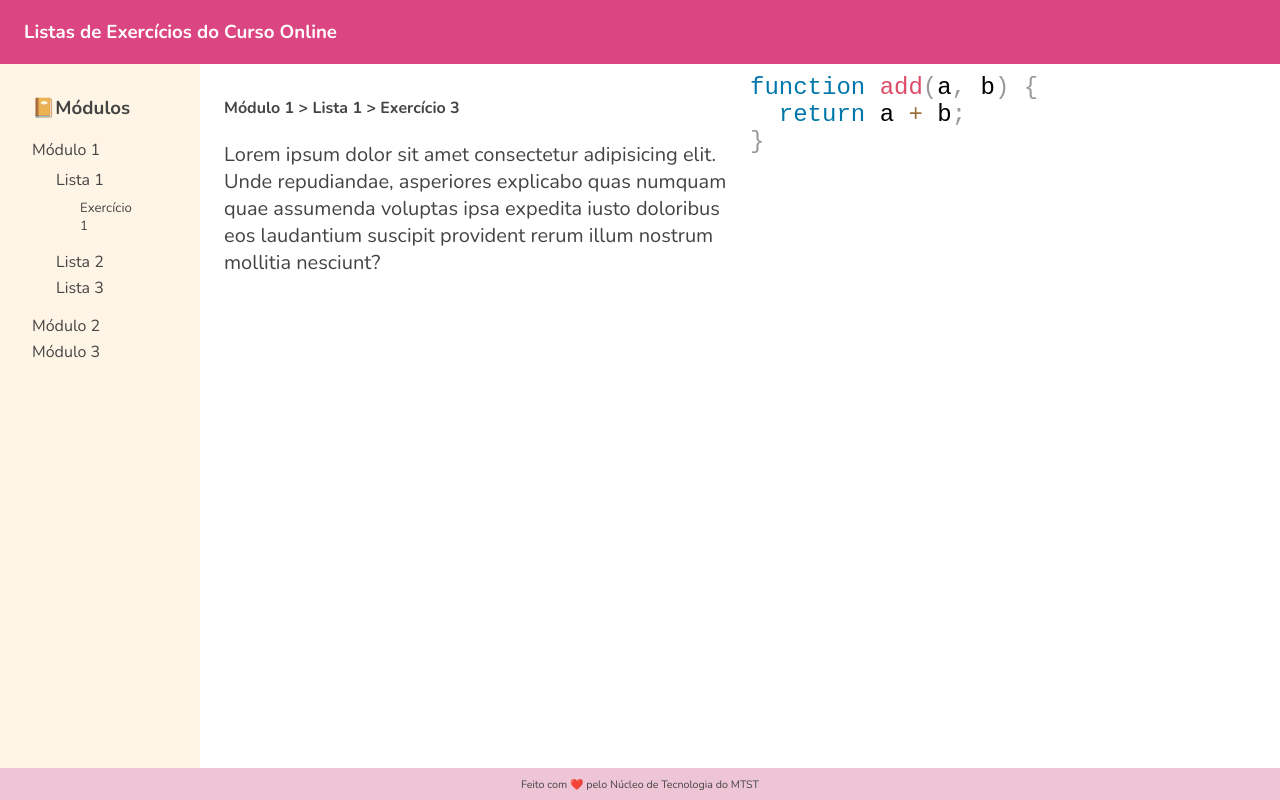
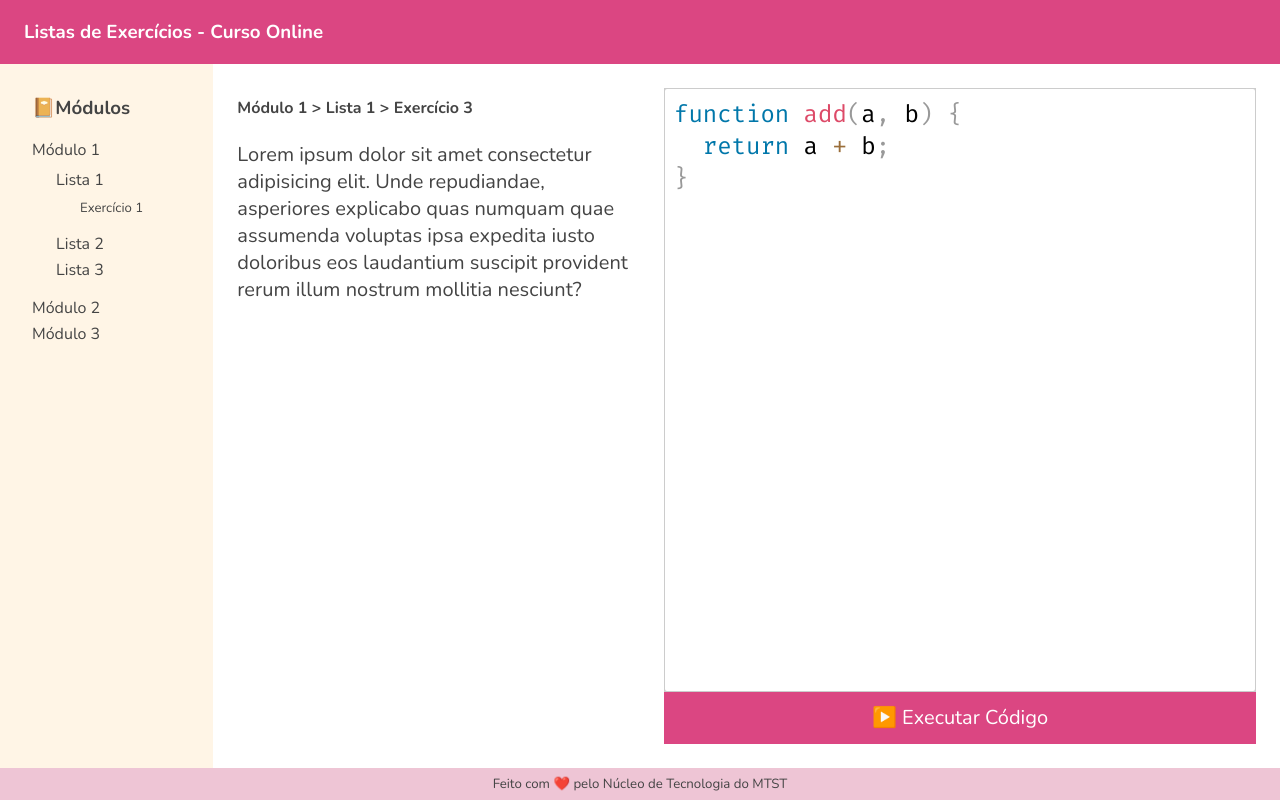
Before and after one commit to andrebnf/nt-listas-excc, a Next.js app: page / in a window 1280 px wide. Built offline with nearby package versions, Linux system fonts and the light colour scheme.

Commit message:
editor layout, smaller overall layout fixes

```diff
--- a/components/exerciseCode.tsx
+++ b/components/exerciseCode.tsx
@@ -1,17 +1,55 @@
+import { useState } from "react";
+import Editor from "react-simple-code-editor";
+import { highlight, languages } from "prismjs";
 import styled from "styled-components";
 
-const ExerciseDetailsContainer = styled.div`
-  padding-top: ${({theme}) => theme.space[2]};
-  padding-left: ${({theme}) => theme.space[2]};
-  padding-right: ${({theme}) => theme.space[4]};
+import 'prismjs/components/prism-clike';
+import 'prismjs/components/prism-javascript';
+import 'prismjs/themes/prism.css'; //Example style, you can use another
+import { FullWidthButton } from "./fullWidthButton";
+
+const ExerciseCodeContainer = styled.div`
+  padding: ${({theme}) => theme.space[4]};
+
+  height: 100%;
+  display: flex;
+  flex-direction: column;
+  justify-content: space-between;
+
+  & div:first-child {
+    height: 100%;
+  }
+
+  textarea {
+    outline: auto;
+    outline-color: #ccc;
+  }
+
+  textarea:focus {
+    outline-color: ${({theme}) => theme.colors.primary};
+    outline-offset: -1px;
+  }
 `
 
-const ExerciseText = styled.p`
-  font-size: ${({theme}) => theme.fontSize.xlarge};
-`
+export const ExerciseCode = (props: any) => {
+  const [code, setCode] = useState(
+    `function add(a, b) {\n  return a + b;\n}`
+  );
 
-export const ExerciseCode = (props: any) => (
-  <ExerciseDetailsContainer>
-    <h4>CODIGO</h4>
-  </ExerciseDetailsContainer>
-)
+  return (
+    <ExerciseCodeContainer>
+      <Editor
+        value={code}
+        onValueChange={code => setCode(code)}
+        highlight={code => highlight(code, languages.js, 'javascript')}
+        padding={10}
+        style={{
+          fontFamily: '"Fira code", "Fira Mono", monospace',
+          fontSize: 24
+        }}
+        textareaClassName="exercise-code-editor"
+      />
+      <FullWidthButton />
+    </ExerciseCodeContainer>
+  )
+}
--- a/components/exerciseDetails.tsx
+++ b/components/exerciseDetails.tsx
@@ -4,6 +4,10 @@ const ExerciseDetailsContainer = styled.div`
   padding-top: ${({theme}) => theme.space[2]};
   padding-left: ${({theme}) => theme.space[4]};
   padding-right: ${({theme}) => theme.space[2]};
+
+  & div {
+    height: 100%;
+  }
 `
 
 const ExerciseText = styled.p`
--- a/components/footer.tsx
+++ b/components/footer.tsx
@@ -1,6 +1,6 @@
 import styled from "styled-components";
 
-const NavBar = styled.nav`
+const StyledFooter = styled.footer`
   width: 100%;
   text-align: center;
   background-color: ${({theme}) => theme.colors.primaryFaded};
@@ -10,14 +10,12 @@ const NavBar = styled.nav`
   justify-content: center;
 `
 
-const NavTitle = styled.h6`
+const FooterText = styled.h5`
   font-weight: normal;
-  padding: 0;
-  margin: 0;
 `
 
 export const Footer = (props: any) => (
-  <NavBar>
-    <NavTitle>Feito com ❤️ pelo Núcleo de Tecnologia do MTST</NavTitle>
-  </NavBar>
+  <StyledFooter>
+    <FooterText>Feito com ❤️ pelo Núcleo de Tecnologia do MTST</FooterText>
+  </StyledFooter>
 )
--- /dev/null
+++ b/components/fullWidthButton.tsx
@@ -0,0 +1,25 @@
+import styled from "styled-components";
+
+const ButtonContainer = styled.div`
+  width: 100%;
+
+  & > button {
+    width: 100%;
+  }
+`
+
+const Button = styled.button`
+  line-height: ${({theme}) => theme.space[6]};
+  background-color: ${({theme}) => theme.colors.primary};
+  border: 1px solid ${({theme}) => theme.colors.primary};
+  color: white;
+  font-size: ${({theme}) => theme.fontSize.xlarge};
+  font-family: inherit;
+  cursor: pointer;
+`
+
+export const FullWidthButton = (props: any) => (
+  <ButtonContainer>
+    <Button>▶️ Executar Código</Button>
+  </ButtonContainer>
+)
--- a/components/navigation.tsx
+++ b/components/navigation.tsx
@@ -17,6 +17,6 @@ const NavTitle = styled.h3`
 
 export const Navigation = (props: any) => (
   <NavBar>
-    <NavTitle>Listas de Exercícios do Curso Online</NavTitle>
+    <NavTitle>Listas de Exercícios - Curso Online</NavTitle>
   </NavBar>
 )
--- a/pages/_document.tsx
+++ b/pages/_document.tsx
@@ -37,6 +37,10 @@ class MyDocument extends Document {
             href="https://fonts.googleapis.com/css?family=Nunito:300,400,500,700&display=swap"
             rel="stylesheet"
           />
+          <link
+            href="https://fonts.googleapis.com/css2?family=Fira+Code:300,400&display=swap"
+            rel="stylesheet"
+          />
         </Head>
         <body>
           <Main />
--- a/pages/index.tsx
+++ b/pages/index.tsx
@@ -1,13 +1,5 @@
-import { useState } from 'react';
 import type { NextPage } from 'next';
 import styled from 'styled-components';
-import Editor from 'react-simple-code-editor';
-
-import { highlight, languages } from 'prismjs';
-
-import 'prismjs/components/prism-clike';
-import 'prismjs/components/prism-javascript';
-import 'prismjs/themes/prism.css'; //Example style, you can use another
 
 import { ExerciseDetails } from '../components/exerciseDetails';
 import { ExerciseCode } from '../components/exerciseCode';
@@ -15,32 +7,17 @@ import { Sidebar } from '../components/sidebar';
 
 const PageContainer = styled.div`
   display: grid;
-  grid-template-columns: 200px 1fr 1fr;
+  grid-template-columns: 0.5fr 1fr 1.5fr;
 
   height: ${({theme}) => theme.layout.contentSize};
 `
 
 const Home: NextPage = () => {
-  const [code, setCode] = useState(
-    `function add(a, b) {\n  return a + b;\n}`
-  );
-
   return (
     <PageContainer>
       <Sidebar></Sidebar>
       <ExerciseDetails></ExerciseDetails>
-      <div>
-          <Editor
-          value={code}
-          onValueChange={code => setCode(code)}
-          highlight={code => highlight(code, languages.js, 'javascript')}
-          padding={10}
-          style={{
-            fontFamily: '"Fira code", "Fira Mono", monospace',
-            fontSize: 24,
-          }}
-        />
-      </div>
+      <ExerciseCode></ExerciseCode>
     </PageContainer>
   )
 }
--- a/styles/theme.ts
+++ b/styles/theme.ts
@@ -17,7 +17,8 @@ export const theme: DefaultTheme = {
     primary: '#DB4682',
     background: '#FFF5E6',
     primaryFaded: '#eec5d5',
-    text: '#444'
+    text: '#444',
+    sectionSeparator: '#AAA'
   },
   space: [
     '4px', '8px', '12px', '16px', '24px', '32px',
--- a/types/styled.d.ts
+++ b/types/styled.d.ts
@@ -18,7 +18,8 @@ declare module 'styled-components' {
       primary: string,
       primaryFaded: string,
       background: string,
-      text: string
+      text: string,
+      sectionSeparator: string
     },
     space: array,
     layout: {
```
